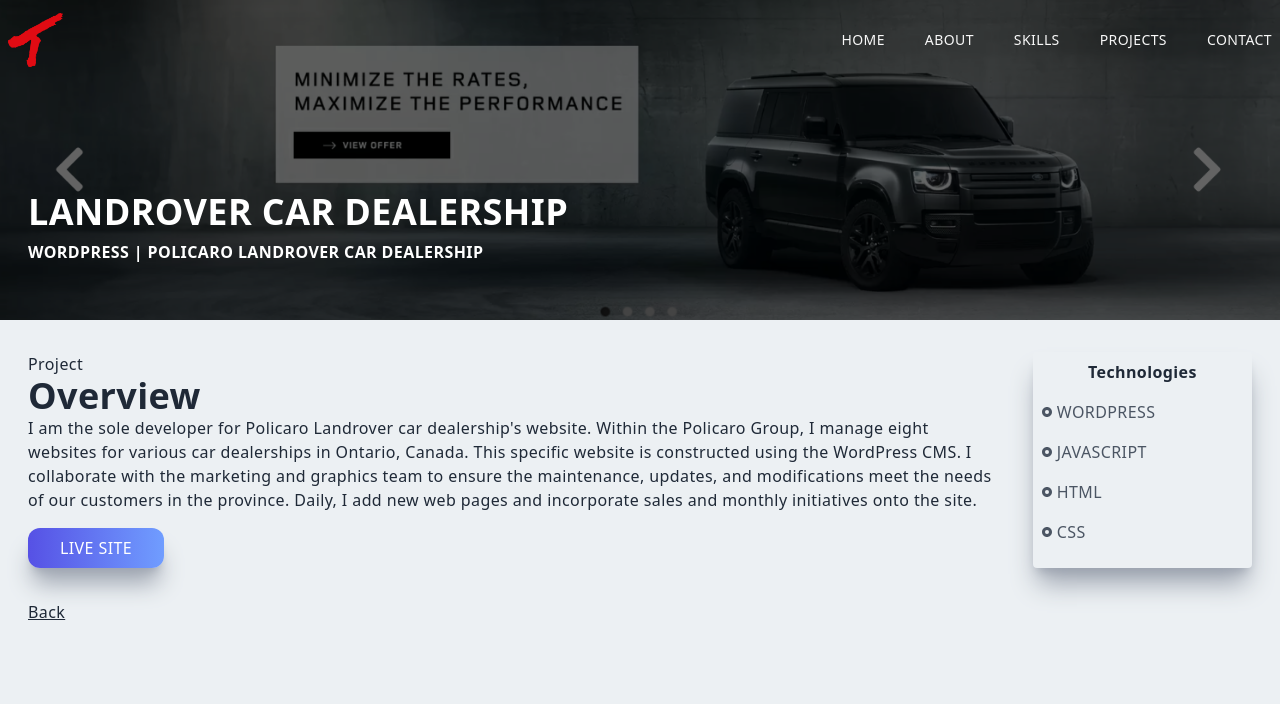
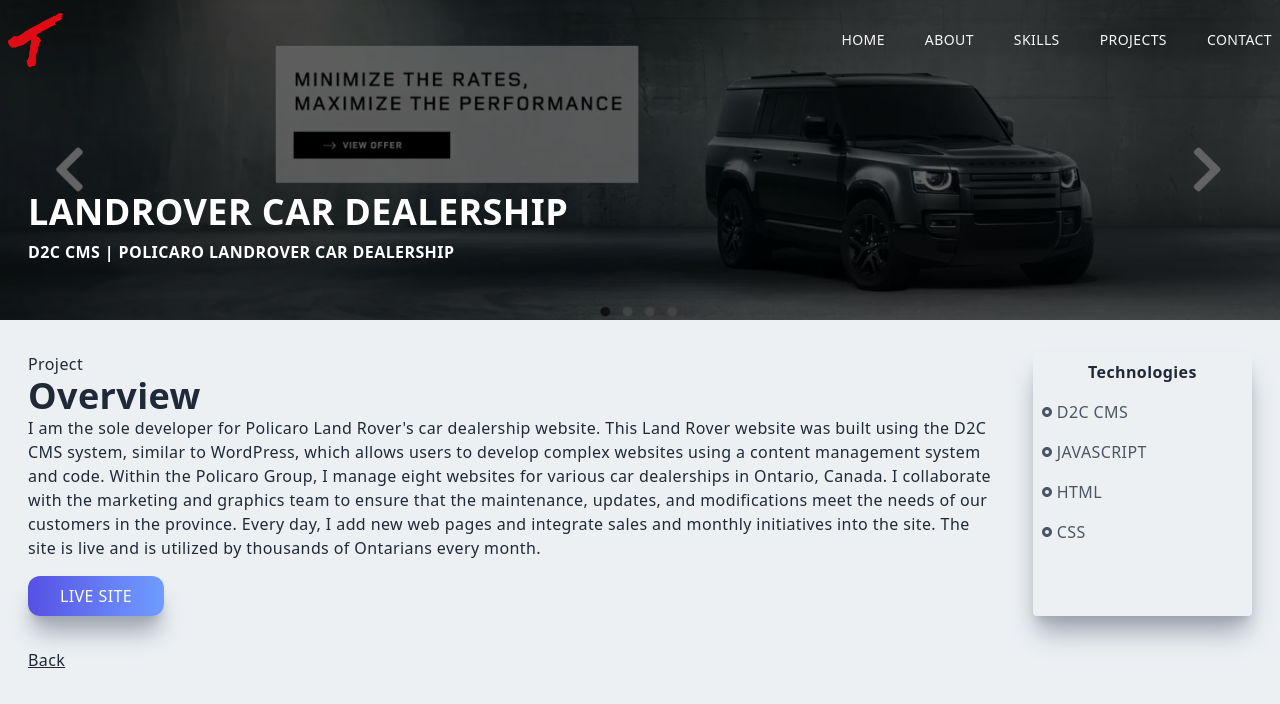
Before and after one commit to tmorriso93/tm-portfolio-2023, a Next.js app: page /landrover in a window 1280 px wide. Shown: the top 704 px of the page. Built offline with nearby package versions, Linux system fonts and the light colour scheme.

Commit message:
update landrover description

```diff
--- a/pages/landrover.jsx
+++ b/pages/landrover.jsx
@@ -13,7 +13,7 @@
             <Image className='absolute z-1' layout='fill' objectFit='cover' src={landroverImg} alt='/' />
             <div className='absolute top-[70%] max-w-[1240px] w-full left-[50%] right-[50%] translate-x-[-50%] translate-y-[-50%] text-white z-10 p-2'>
                 <h2 className='py-2'>LANDROVER CAR DEALERSHIP</h2>
-                <h3 className=''>WORDPRESS | POLICARO LANDROVER CAR DEALERSHIP</h3>
+                <h3 className=''>D2C CMS | POLICARO LANDROVER CAR DEALERSHIP</h3>
             </div>
         </div>
 
@@ -22,9 +22,11 @@
                 <p>Project</p>
                 <h2>Overview</h2>
                 <p>
-                I am the sole developer for Policaro Landrover car dealership's website. Within the Policaro Group, I manage eight websites for various car dealerships in Ontario, Canada. This specific website is constructed using the WordPress CMS.
-                 I collaborate with the marketing and graphics team to ensure the maintenance, updates, and modifications meet the needs of our customers in the province.
-                 Daily, I add new web pages and incorporate sales and monthly initiatives onto the site.
+                I am the sole developer for Policaro Land Rover's car dealership website. This Land Rover website was built using the D2C CMS system, similar to WordPress, which allows users to develop complex websites using a content management system and code.
+
+                Within the Policaro Group, I manage eight websites for various car dealerships in Ontario, Canada. I collaborate with the marketing and graphics team to ensure that the maintenance, updates, and modifications meet the needs of our customers in the province.
+
+                Every day, I add new web pages and integrate sales and monthly initiatives into the site. The site is live and is utilized by thousands of Ontarians every month.
                 </p>
                 <button className='px-8 py-2 mt-4 mr-8'><a href="https://www.landroverwaterloo.com/" target='_blank' rel="noreferrer" >Live Site</a></button>
             </div>
@@ -32,7 +34,7 @@
                 <div className='p-2'>
                     <p className='text-center font-bold pb-2'>Technologies</p>
                     <div className='grid grid-cols-3 md:grid-cols-1'>
-                        <p className='text-gray-600 py-2 flex items-center'><RiRadioButtonFill className='pr-1' /> WORDPRESS</p>
+                        <p className='text-gray-600 py-2 flex items-center'><RiRadioButtonFill className='pr-1' /> D2C CMS</p>
                         <p className='text-gray-600 py-2 flex items-center'><RiRadioButtonFill className='pr-1' /> JAVASCRIPT</p>
                         <p className='text-gray-600 py-2 flex items-center'><RiRadioButtonFill className='pr-1' /> HTML</p>
                         <p className='text-gray-600 py-2 flex items-center'><RiRadioButtonFill className='pr-1' /> CSS</p>
```
